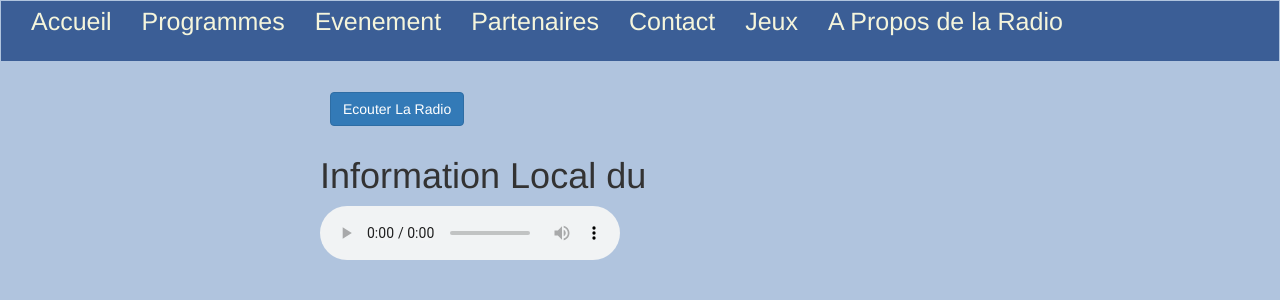
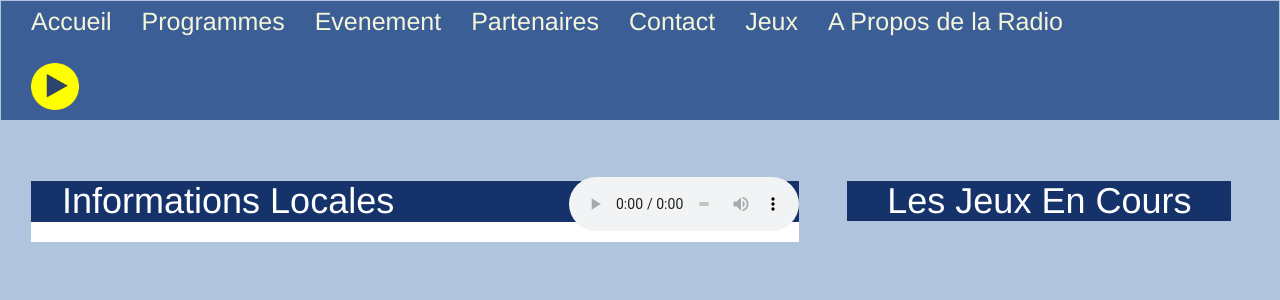
Before and after one commit to foxhound234/RadioCob, a CodeIgniter app: page /database/index.php/visiteur/Accueil in a window 1280 px wide. Shown: the top 300 px of the page. Run offline with CodeIgniter, Linux system fonts and the light colour scheme; data that the repository does not hold is empty.

Commit message:
Interview+Accueil jeux collone fini

```diff
--- a/application/controllers/Visiteur.php
+++ b/application/controllers/Visiteur.php
@@ -9,9 +9,10 @@ class Visiteur extends CI_Controller {
 	{
 		$info=$this->ModeleInfos->getIdJour();
 		$DonneesInjectees['titredelapage']='Accueil';
+		$DonneesInjectees['nbinfojour']=$this->ModeleInfos->getnbinfojour();
 		$DonneesInjectees['InfoLocales']=$info;
 		$DonneesInjectees['Informations']=$this->ModeleInfos->GetInfoLocal($info->id);
-		$DonneesInjectees['LesEvenement']=$this->ModeleEvenement->LesEvenements();
+		$DonneesInjectees['LesEvenements']=$this->ModeleEvenement->LesEvenements();
 		$DonneesInjectees['LesJeux']=$this->ModeleJeux->LesJeuxActuelle();
 
 		$this->afficher('Visiteur/Accueil',$DonneesInjectees);
--- a/application/views/Templates/Header.php
+++ b/application/views/Templates/Header.php
@@ -12,6 +12,18 @@
   <link rel="stylesheet" href=<?php echo css_url("Style")?> />
 </head>
 <body>
+<?php
+$atts = array(
+        'width'       => 450,
+        'height'      => 350,
+        'scrollbars'  => 'yes',
+        'status'      => 'yes',
+        'resizable'   => 'yes',
+        'screenx'     => 0,
+        'screeny'     => 0,
+        'window_name' => '_blank'
+);
+?>
   <nav class="navbar">
   <div class="container-fluid">
   <ul class="nav navbar-nav">
@@ -22,6 +34,8 @@
   <li class="active"><a href="" data-toggle="modal" data-target="#myModal">  Contact </a>&nbsp;&nbsp;</li>
   <li class="active"><a href="<?php echo site_url('Visiteur/Jeux') ?>">Jeux </a>&nbsp;&nbsp;</li>
   <li class="active"><a href="<?php echo site_url('Visiteur/APropos') ?>"> A Propos de la  Radio </a>&nbsp;&nbsp;</li>
+  <li class="active"><?php echo anchor_popup(site_url('Visiteur/AffichePopup/'),'<img class="imgee" src='.img_url('play.png').'>',array('title' => 'Ecoutez Le Direct', 'class'=>'ahref'),$atts);?></Li>
+</li>
   </ul>
 
 </ul>
--- a/application/views/Visiteur/Accueil.php
+++ b/application/views/Visiteur/Accueil.php
@@ -8,45 +8,40 @@
     <link rel="stylesheet" type="text/css" media="screen" href="main.css" />
 </head>
 <body>
-<?php
-$atts = array(
-        'width'       => 450,
-        'height'      => 350,
-        'scrollbars'  => 'yes',
-        'status'      => 'yes',
-        'resizable'   => 'yes',
-        'screenx'     => 0,
-        'screeny'     => 0,
-        'window_name' => '_blank'
-);
-?>
 <div class="hautcentre">
-<?php echo anchor_popup(site_url('Visiteur/AffichePopup/'), '<button class="btn btn-primary"> Ecouter La Radio </button>', $atts);?>
 </div>
     </div>
-    <div id='Colonne centre' class='divInfo'>
-    <h1> Information Local du <?php echo $InfoLocales->date?></h1>
-    <audio
-        controls
+    <div id='Colonne centre' class="divColonneCentre">
+        <div class='divInfo'>
+        <h1 class="infoloc"> Informations Locales </h1>
+        <audio controls
         class="audioInfo"
         src= <?php echo $InfoLocales->son?>>
             Your browser does not support the
             <code>audio</code> element.
-    </audio>
-
-    <?php foreach ($Informations as $UneInfo) :?>
+        </audio>
+        </div>
     <div class="divInformation">
         <div class="txtInfo">
-        <h1>Titre:<?php echo $UneInfo->titre?></h1>
-        <p> Informations:<?php echo $UneInfo->information?></p>
-        </div>
-    </div>
-    <br>
+    <?php foreach ($Informations as $UneInfo) :?>
+        <h1 class="titre">Titre:<?php echo $UneInfo->titre?></h1>
+        <p class="infodes"> Informations:<?php echo $UneInfo->information?></p>
     <?php endforeach;?>
     </div>
-    <div id='Colonne Droite'>
-
     </div>
-
+    </div>
+    <div class="colonne1">
+    <div  class="divTitre">
+    <h1 class="h1jeux"> Les Jeux En Cours </h1>
+    </div>
+    <div class="divJeux">
+    <?php  foreach ($LesJeux as $UnJeux) : ?>
+        <div>
+        <span class="lespan"> <?php echo $UnJeux->intitule ?> </span>
+        <br>
+          <a href=" <?php echo site_url()."/Visiteur/inscriptionJeux/".$UnJeux->id; ?>"><img class="tales" src=<?php echo img_url($UnJeux->image)?>></a>
+        </div>
+     <?php endforeach;?>
+    </div>
 </body>
 </html>
--- a/assets/css/Style.css
+++ b/assets/css/Style.css
@@ -285,25 +285,43 @@
 
    .divInformation{
     background-color: #FFF;
-
-    border: 5px solid #2b456e;
+    width: 100%;
+    margin-left: 31px;
+    margin-top: -9px;
    }
 
    .divInfo{
-    margin-left: 25%;
+    margin-left: 31px;
+    margin-right: 3%;
+    width: 100%;
+    background-color: #15326b;
+    height: 50px;
+    }
+    .txtInfo{
+    margin-left: 31px;
 
-    margin-right: 22%;
-}
-    .txtInfo{
-        margin-left: 32%;
+    color: #2b456e;
 
-        color: #2b456e;
+    display: inline-block;
 
-        display: inline-block;
+    margin-right: 31px;
+    }
+    .infoloc{
+        margin-left: 31px;
+        color: #FFF;
     }
     .audioInfo{
-        display: inline-block;
-        vertical-align: 0%;
+        display: inline;
+
+        vertical-align: 12%;
+
+        margin-left: 70%;
+
+        margin-top: -7%;
+
+        margin-bottom: 21px;
+
+        width: 30%;
     }
     .hautcentre{
         margin: auto;
@@ -316,6 +334,95 @@
         margin-left: 50px;
         width: 60%;
     }
+    .carousel-inner{
+        width:100%;
+        max-height: 200px !important;
+      }
+
+      .tales {
+        width: 50%;
+      }
+      .item{
+          margin-left: 20%;
+      }
+      .infodes{
+      }
+      .ahref{
+        padding: 14px 25px;
+        text-align: center;
+        text-decoration: none;
+        display: inline-block;
+      }
+      .direct{
+        margin-left: 72px;
+
+        margin-top: -3%;
+
+        margin-right: 12%;
+
+        font-size: 21px;
+
+        color: white;
+      }
+      .btnradio{
+        background-image: url('play.png');
+      }
+      .titre{
+        font-size: 22px;
+      }
+      .imgee{
+        width: 17%;
+        margin-top: -3%;
+        margin-right: 86%;
+        }
+
+    .lien{
+        width: 17%;
+    margin-top: -3%;
+    margin-left: -30%;
+    margin-right: 72%;
+        }
+        .colonnedr{
+            position: relative;
+
+                float: left;
+
+                width: 310px;
+
+                min-height: 1px;
+
+                padding-right: 5px;
+
+                padding-left: 5px;
+        }
+        .colonne1 {
+            float: right;
+
+            width: 30%;
+
+            text-align: center;
+
+            margin-right: 3.8%;
+
+        }
+        .divTitre{
+            background-color: #15326b;
+            color: white;
+        }
+        .divJeux{
+        background-color: white;
+        color: #2b456e;
+        }
+        .h1jeux{
+            margin-bottom: 0px;
+        }
+        .lespan{
+            font-size: 45px;
+        }
+        .divColonneCentre{
+            width: 60%;
+            float: left;
+        }
      @media screen and (max-width: 640px) {
         .bloc {
           display:block;
```
Also changed, not shown: application/controllers/Admin.php (+40 -0 lines), application/models/Modeleinterview.php (added, +16 -0 lines), application/views/Templates/HeaderAdmin.php (+54 -0 lines), assets/images/Capture.PNG (added), assets/images/play.png (added), assets/images/ps41.jpg (added).
